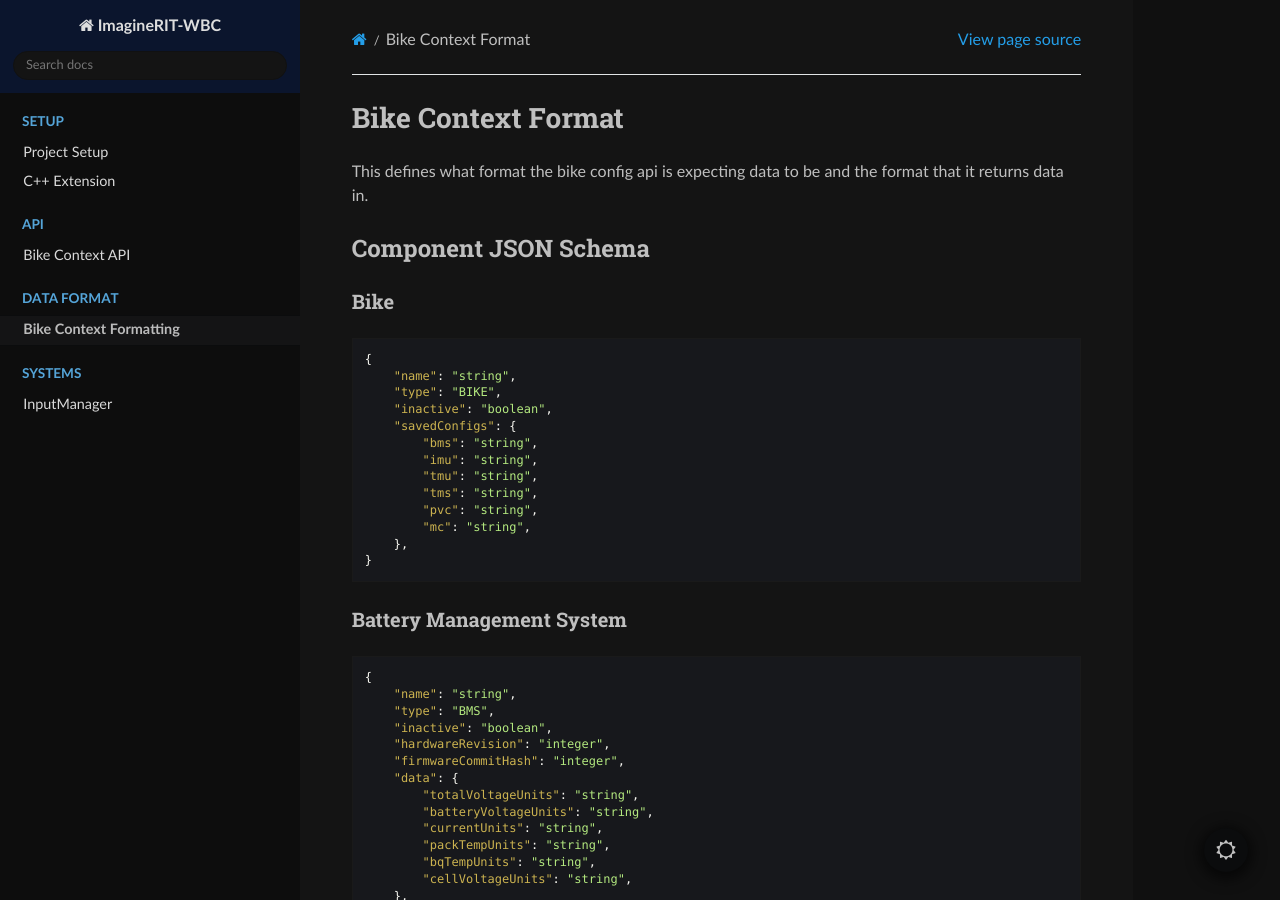
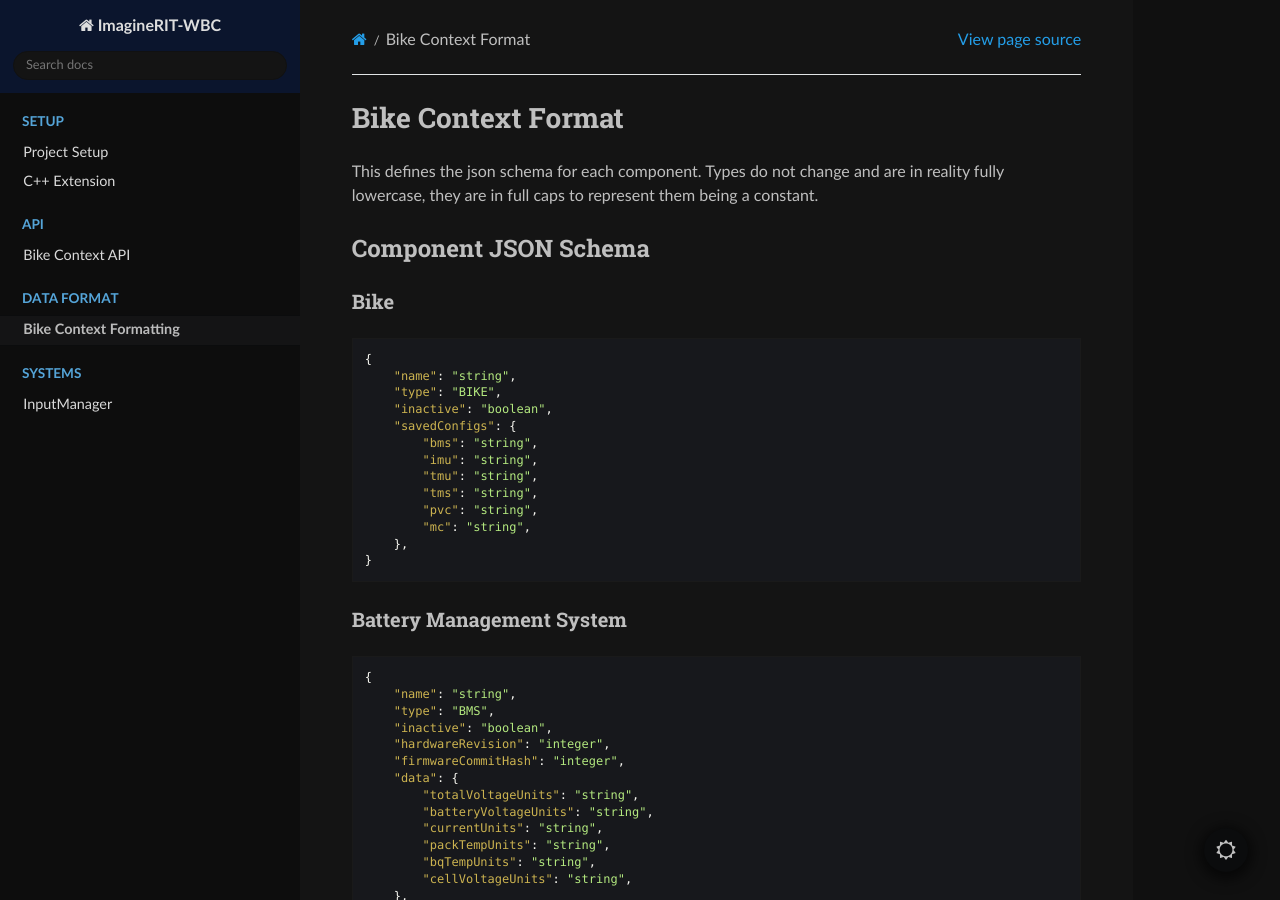
Before and after one commit to RIT-EVT/telemetry-database, a Sphinx documentation site: the page built from docs/data_format/bike_context.rst, in a window 1280 px wide and 900 px high. Built offline with Sphinx 7.4.7 and the Read the Docs theme 3.1.0, drawn with Linux system fonts in a browser that asks for light colours.

Commit message:
Added some notes and rewrote the duplicated context format

```diff
--- a/docs/api/bike_context.rst
+++ b/docs/api/bike_context.rst
@@ -25,6 +25,8 @@ Returns:
             "mc": [],
         }
     }
+
+Each list in data is the JSON Schema corrolating to the component. All of them are optional.
 
 post()
 ~~~~~~~~~~~~~~~~~~~~~
--- a/docs/data_format/bike_context.rst
+++ b/docs/data_format/bike_context.rst
@@ -2,7 +2,8 @@
 Bike Context Format
 =============================
 
-This defines what format the bike config api is expecting data to be and the format that it returns data in.
+This defines the json schema for each component.
+Types do not change and are in reality fully lowercase, they are in full caps to represent them being a constant.
 
 Component JSON Schema
 ----------------------
```
